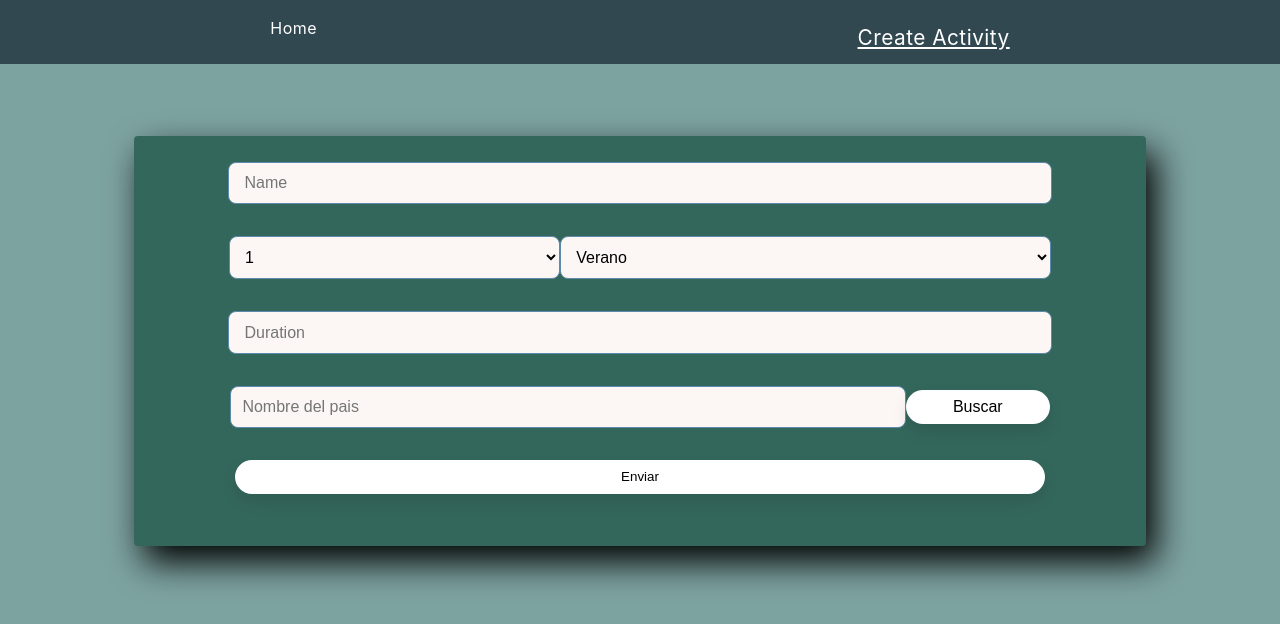
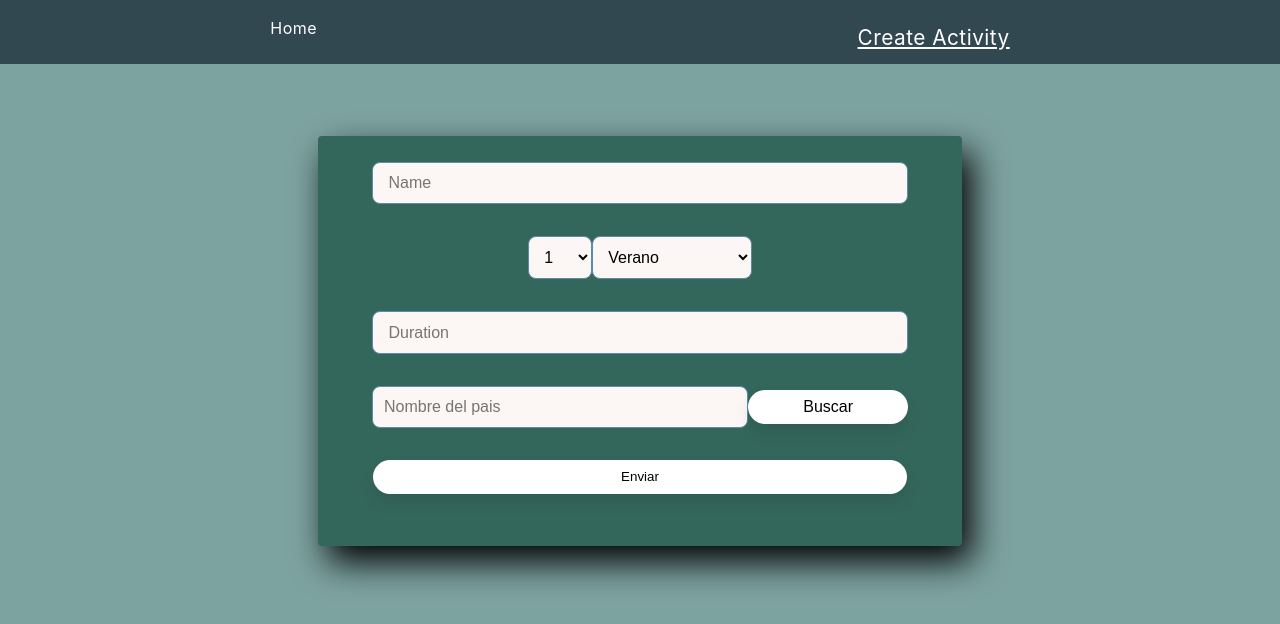
Before and after one commit to Catriel-Acevey/PI-Countries-main, a React (Create React App) app in the folder client/: page /home/activity in a window 1280 px wide. Shown: the top 624 px of the page. Built offline with nearby package versions, Linux system fonts and the light colour scheme.

Commit message:
change style form activity

```diff
--- a/client/src/components/Activity.module.css
+++ b/client/src/components/Activity.module.css
@@ -14,7 +14,7 @@
   justify-content: center;
 }
 .formRegister {
-  width: 60em;
+  width: 37em;
   background-color: #34675c;
   padding: 2%;
   margin: auto;
@@ -24,23 +24,23 @@
 }
 
 .controlsInput {
-  width: 50em;
+  width: 32em;
 
   font-size: 1em;
 }
 
 .difficulty {
-  width: 20.7em;
+  width: 4em;
   font-size: 1em;
 }
 
 .season {
-  width: 30.7em;
+  width: 10em;
   font-size: 1em;
 }
 
 .search {
-  width: 40.7em;
+  width: 22em;
   font-size: 1em;
 }
 
@@ -53,14 +53,14 @@
 }
 
 .btnActivity {
-  width: 9em;
+  width: 10em;
   font-size: 1em;
   padding: 0.5em;
   margin-bottom: 0.5em;
 }
 
 .btnSend {
-  width: 60.7em;
+  width: 40em;
   padding: 0.7em;
   margin-bottom: 2em;
 }
```
